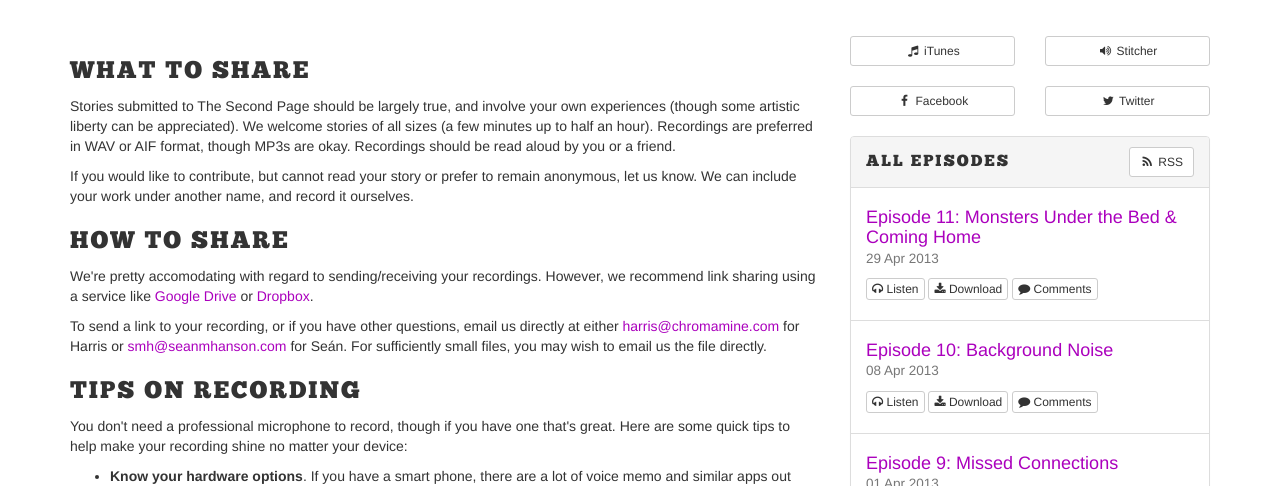
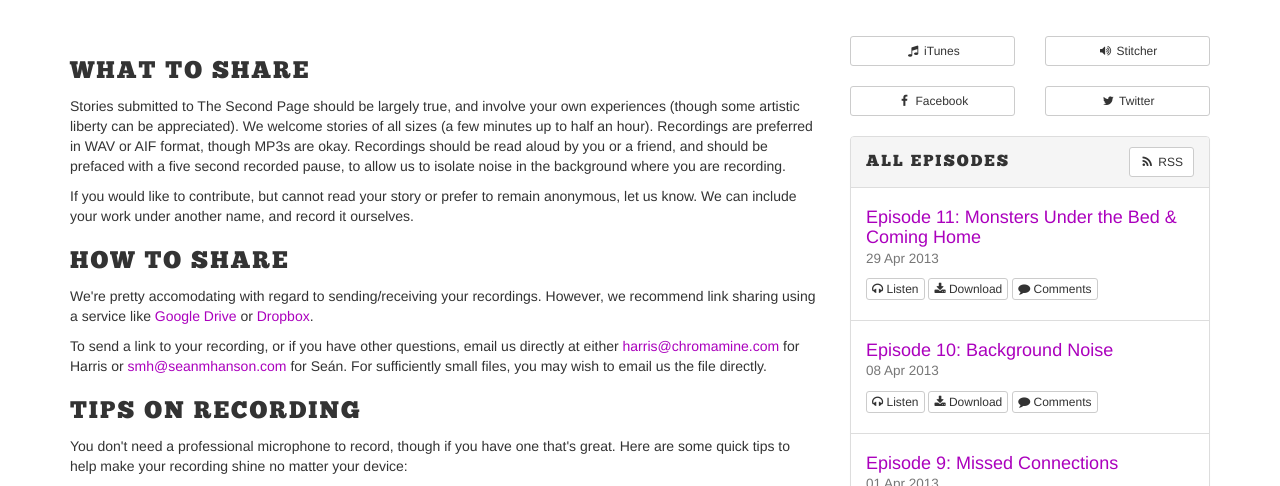
Before and after one commit to secondpage/secondpage, a Jekyll site: the page built from how-to.html, in a window 1280 px wide and 900 px high, cut to the strip 414-900 px from the top of the window. Built offline with Jekyll 4.4.1, drawn with Linux system fonts in a browser that asks for light colours; nearby versions of some CDN libraries.

Commit message:
Add silence request to how-to

```diff
--- a/how-to.html
+++ b/how-to.html
@@ -8,7 +8,8 @@ layout: two-col
     Stories submitted to The Second Page should be largely true, and involve your own experiences (though some artistic liberty
     can be appreciated).
     We welcome stories of all sizes (a few minutes up to half an hour). Recordings are preferred in WAV or AIF format,
-    though MP3s are okay. Recordings should be read aloud by you or a friend.
+    though MP3s are okay. Recordings should be read aloud by you or a friend, and should be prefaced with a five second
+    recorded pause, to allow us to isolate noise in the background where you are recording.
   </p>
   <p>
     If you would like to contribute, but cannot read your story or prefer to remain anonymous, let us know.
```
